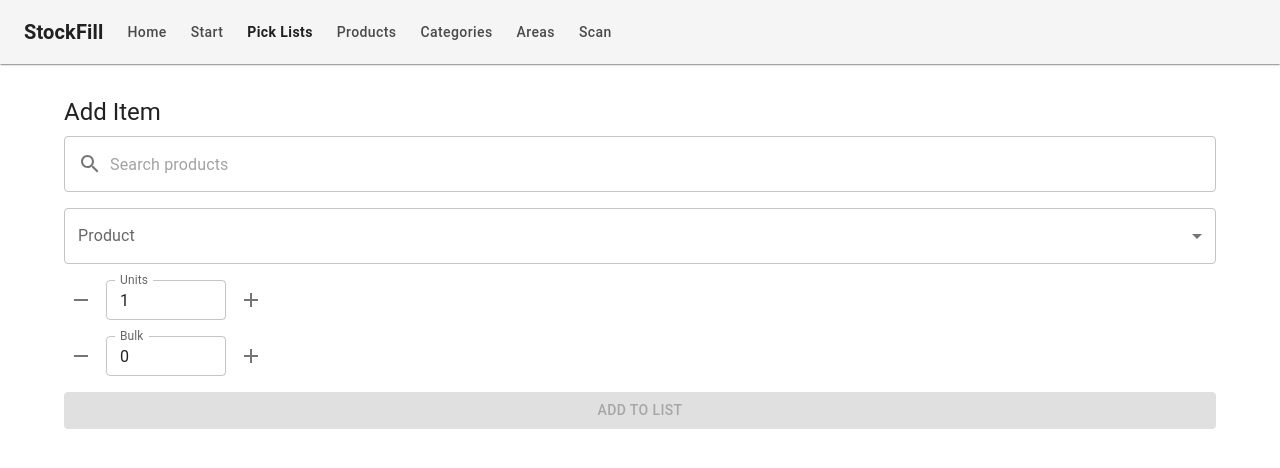
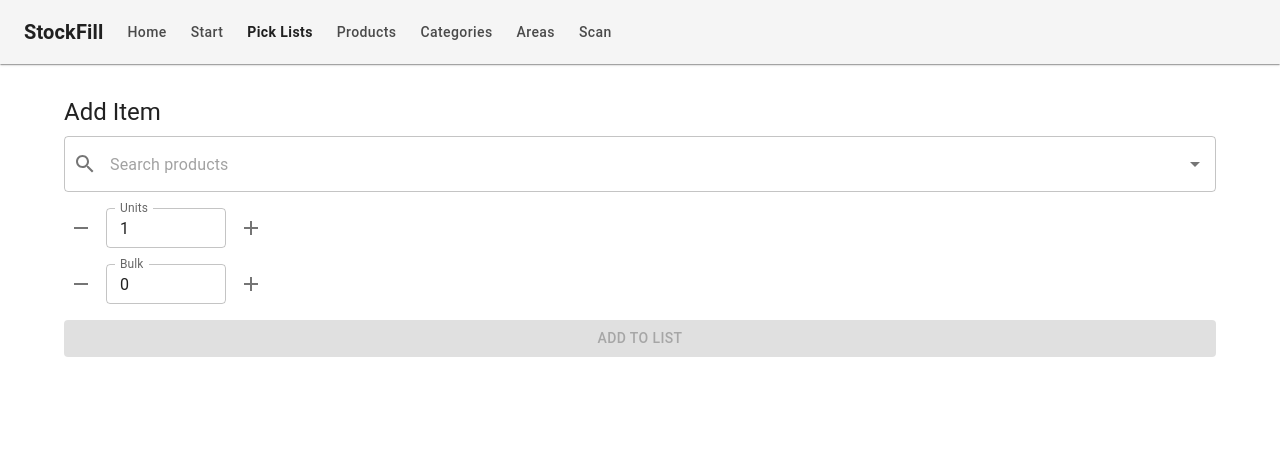
Before and after one commit to beatz174-bit/stockfill, a React (Vite) app: page /pick-lists/1/add-item in a window 1280 px wide. Shown: the top 468 px of the page. Built offline with nearby package versions, Linux system fonts and the light colour scheme.

Commit message:
Improve pick list product search

```diff
--- a/src/screens/AddItemScreen.tsx
+++ b/src/screens/AddItemScreen.tsx
@@ -1,7 +1,7 @@
 import {
+  Autocomplete,
   Button,
   Container,
-  MenuItem,
   Stack,
   TextField,
   Typography,
@@ -20,7 +20,7 @@ export const AddItemScreen = () => {
   const db = useDatabase();
   const items = usePickItems(id);
   const products = useProducts();
-  const [productId, setProductId] = useState('');
+  const [selectedProduct, setSelectedProduct] = useState<typeof products[number] | null>(null);
   const [query, setQuery] = useState('');
   const [units, setUnits] = useState(1);
   const [bulk, setBulk] = useState(0);
@@ -47,13 +47,15 @@ export const AddItemScreen = () => {
   }, [availableProducts, query]);
 
   useEffect(() => {
-    if (!productId) return;
-    if (!filteredProducts.some((product) => product.id === productId)) {
-      setProductId('');
+    if (!selectedProduct) return;
+    if (!filteredProducts.some((product) => product.id === selectedProduct.id)) {
+      setSelectedProduct(null);
     }
-  }, [filteredProducts, productId]);
+  }, [filteredProducts, selectedProduct]);
 
   const addItem = async () => {
+    const productId = selectedProduct?.id;
+
     if (!id || !productId || existingProductIds.has(productId)) return;
     await db.pickItems.add({
       id: uuidv4(),
@@ -74,28 +76,38 @@ export const AddItemScreen = () => {
         Add Item
       </Typography>
       <Stack spacing={2}>
-        <TextField
-          placeholder="Search products"
-          value={query}
-          onChange={(event) => setQuery(event.target.value)}
-          InputProps={{ startAdornment: <InputAdornment position="start">{<SearchIcon />}</InputAdornment> }}
+        <Autocomplete
+          options={filteredProducts}
+          getOptionLabel={(option) => `${option.name} (${option.category})`}
+          isOptionEqualToValue={(option, value) => option.id === value.id}
+          value={selectedProduct}
+          onChange={(_, value) => setSelectedProduct(value)}
+          inputValue={query}
+          onInputChange={(_, value) => setQuery(value)}
+          filterOptions={(options) => options}
+          noOptionsText={query.trim() ? 'No matching products' : 'No products available'}
+          fullWidth
+          renderInput={(params) => (
+            <TextField
+              {...params}
+              placeholder="Search products"
+              InputProps={{
+                ...params.InputProps,
+                startAdornment: (
+                  <>
+                    <InputAdornment position="start">
+                      <SearchIcon />
+                    </InputAdornment>
+                    {params.InputProps.startAdornment}
+                  </>
+                ),
+              }}
+            />
+          )}
         />
-        <TextField
-          select
-          label="Product"
-          fullWidth
-          value={productId}
-          onChange={(event) => setProductId(event.target.value)}
-        >
-          {filteredProducts.map((product) => (
-            <MenuItem key={product.id} value={product.id}>
-              {product.name} ({product.category})
-            </MenuItem>
-          ))}
-        </TextField>
         <NumericStepper label="Units" value={units} onChange={setUnits} />
         <NumericStepper label="Bulk" value={bulk} onChange={setBulk} />
-        <Button variant="contained" disabled={!productId} onClick={addItem}>
+        <Button variant="contained" disabled={!selectedProduct} onClick={addItem}>
           Add to List
         </Button>
       </Stack>
```
Also changed, not shown: 1 other file (tests, documents, lock files or other folders).
